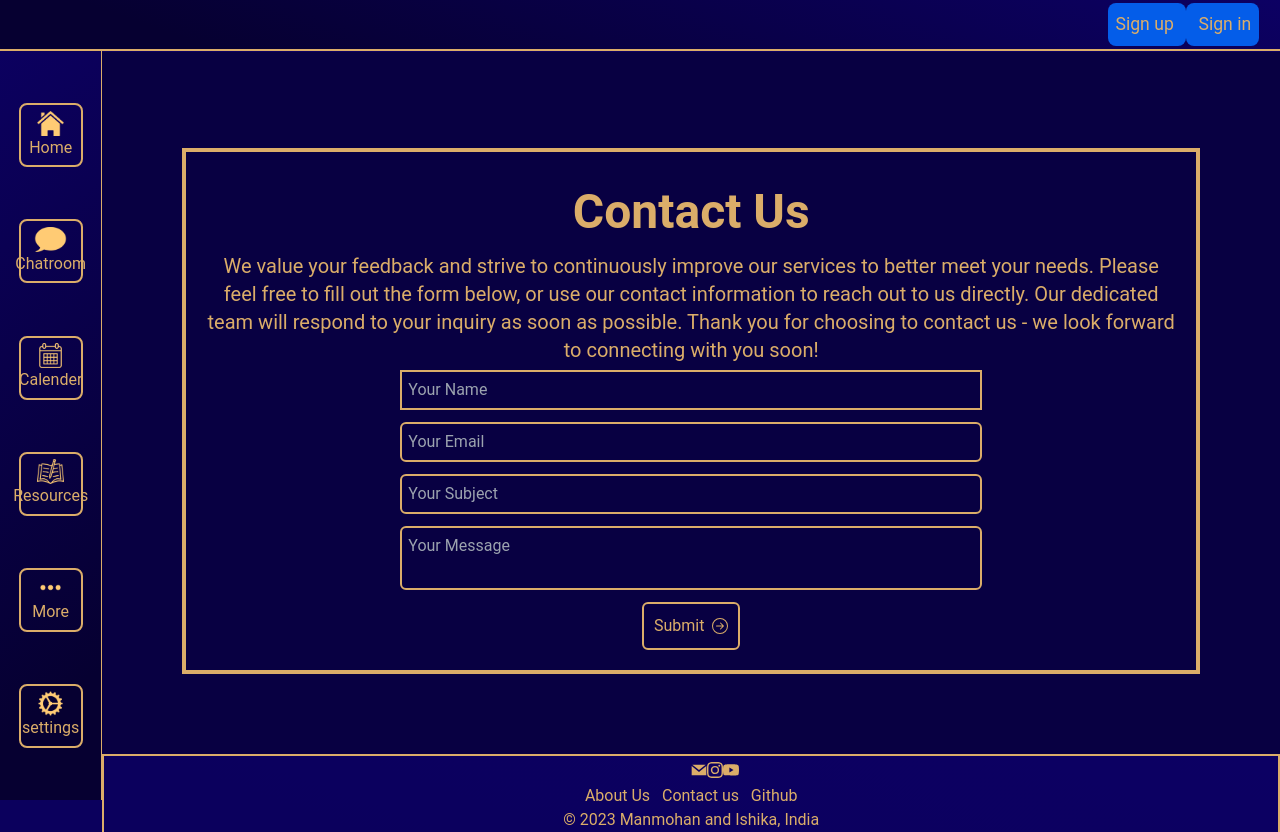
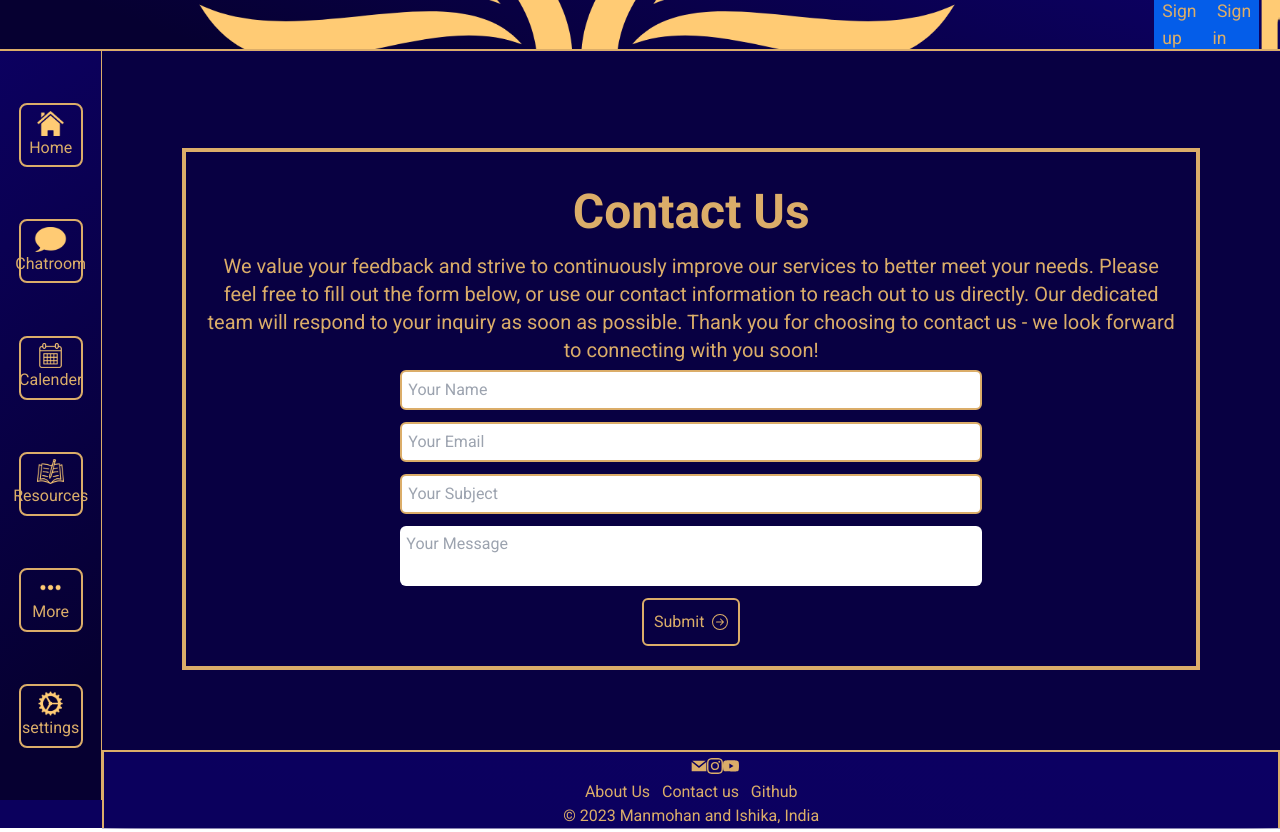
Before and after one commit to Manmohan63/Project-Phoenix, a Next.js app: page /contact in a window 1280 px wide. Built offline with nearby package versions, Linux system fonts and the light colour scheme; no server answers.

Commit message:
Made About Us Section and Addes the background image

```diff
--- a/Components/Navbar.jsx
+++ b/Components/Navbar.jsx
@@ -13,17 +13,17 @@ const Navbar = () => {
   return (
     <div className={styles["Navbar"]}>
       <div className={styles["container"]}>
-        <div className={styles["img_container"]} title={"CP UnOfficial"}>
-          <Link href='/'>
+        <div title={"CP UnOfficial"}>
+          <Link href='/' className='flex'>
             <Image
               src={logo}
               alt="Phoenix"
-              className={styles["bird"]}
+              className={"h-auto w-20 justify-around item-center"}
             />
             <Image
               src={name}
               alt="logo"
-              className={styles["name"]}
+              className={"p-1 h-auto w-48"}
             />
           </Link>
         </div>
--- /dev/null
+++ b/pages/about/index.jsx
@@ -0,0 +1,22 @@
+import React from 'react'
+
+const index = () => {
+  return (
+    <div className='flex justify-around items-around p-2.5 h-screen'>
+      <div className="w-4/5">
+        <h1 className='text-5xl font-bold text-center p-4'>ABOUT US</h1>
+        <p className='text-xl'>Welcome to CP Unofficial, an open community dedicated to competitive programming enthusiasts! We are a group of students from NITR who are passionate about programming and have come together to create a community for like-minded individuals to connect and collaborate.
+        At CP Unofficial, we believe that programming is not just a hobby, but a way of life. Our goal is to create a community where everyone can learn from each other, grow together, and have fun while doing it. Whether you are a beginner just starting out or a seasoned pro, we welcome you to join us on this journey. <br /><br />
+
+        Our community is focused on competitive programming, which is a sport that involves solving complex algorithmic problems under time pressure. Through regular contests, practice sessions, and discussions, we aim to provide a platform for our members to improve their skills and prepare for competitions.
+        We understand that learning can be challenging, and that is why we have created a friendly and supportive environment where members can help each other out. Our members are always available to answer questions, provide guidance, and share their knowledge. <br /><br />
+
+        We launched CP Unofficial in January 2021, and since then, we have grown into a vibrant community with members from all over the college. We have hosted several successful contests, workshops, and webinars, and we are constantly looking for new ways to improve and serve our members better. <br /><br />
+
+        We are excited about the future of CP Unofficial, and we invite you to be a part of our community. Join us today and take the first step towards becoming a better programmer!</p>
+      </div>
+    </div>
+  )
+}
+
+export default index
--- a/pages/chatroom/index.jsx
+++ b/pages/chatroom/index.jsx
@@ -54,12 +54,12 @@ function SignIn() {
   };
 
   return (
-    <>
+    <div className="h-screen">
       <button className='sign-in' onClick={signInWithGoogle}>
         Sign in
       </button>
 
-    </>
+    </div>
   );
 }
 
--- a/pages/contact/index.jsx
+++ b/pages/contact/index.jsx
@@ -34,15 +34,15 @@ export default function Contact() {
   const style2 = { backgroundimage: 'linear-gradient(200deg, #080042 0%, #060031 85%)'};
 
 return (
-  <div className={`pt-24 pb-20 px-20 bg-gradient-to-r from-gradient__light__blue to-dark__blue text-main`} style={{ ...style1, ...style2 }}>
+  <div className={`pt-24 pb-20 px-20`} style={{ ...style1, ...style2 }}>
     <div className="flex flex-col justify-center border-solid border-4 border-current p-5 h-full">
-      <h1 className="text-5xl font-semibold text-main leading-8 justify-center p-6 flex">
+      <h1 className="text-5xl font-semibold leading-8 justify-center p-6 flex">
         Contact Us
       </h1>
       <p className='text-center text-xl'>We value your feedback and strive to continuously improve our services to better meet your needs. Please feel free to fill out the form below, or use our contact information to reach out to us directly. Our dedicated team will respond to your inquiry as soon as possible. Thank you for choosing to contact us - we look forward to connecting with you soon!</p>
       <form onSubmit={handleSubmit(onSubmit)} className="flex flex-col justify-center items-center">
 
-        <input placeholder='Your Name' className='p-1.5 my-1.5 w-3/5 bg-transparent border-2 border-current' name="name" {...register('name', { required: true })} />
+        <input placeholder='Your Name' className='p-1.5 my-1.5 w-3/5 bg-transparent border-2 border-current rounded-md' name="name" {...register('name', { required: true })} />
         {errors.name && <span>This field is required</span>}
 
         <input placeholder='Your Email' className='p-1.5 my-1.5 w-3/5 bg-transparent border-2 border-current rounded-md' name="email" type="email" {...register('email', { required: true })} />
@@ -51,7 +51,7 @@ return (
         <input placeholder='Your Subject' className='p-1.5 my-1.5 w-3/5 bg-transparent border-2 border-current rounded-md' name="subject" {...register('subject', { required: true })} />
         {errors.subject && <span>This field is required</span>}
 
-        <textarea placeholder='Your Message' className='p-1.5 text-white resize-none  my-1.5 w-3/5 bg-transparent border-2  border-[#dbad69] rounded-md' name="message" {...register('message', { required: true })} />
+        <textarea placeholder='Your Message' className='p-1.5 resize-none my-1.5 w-3/5 bg-transparent rounded-md' name="message" {...register('message', { required: true })} />
         {errors.message && <span>This field is required</span>}
 
         <button type="submit" className='border-2 border-current mt-1.5 p-2.5 flex justify-center items-center rounded-md'>Submit &nbsp;<BsArrowRightCircle className='inline'/></button>
--- a/styles/Footer.module.scss
+++ b/styles/Footer.module.scss
@@ -7,8 +7,9 @@
     border-top: 2px solid $gold;
     border-left: 2px solid $gold;
     border-right: 2px solid $gold;
-    background-color: #0b005d;
+    // background-color: #0b005d;
     background-image: linear-gradient(200deg, #0c0063 0%, #0b005d 85%);
+    backdrop-filter: blur(20px);
     background-attachment: fixed;
     background-position: center;
     background-size: cover;
--- a/styles/Layout.module.scss
+++ b/styles/Layout.module.scss
@@ -1,7 +1,8 @@
 @import "./App.module.scss";
 .maincontent{
-    background-color: #0b005d;
-    background-image: linear-gradient(200deg, #0c0063 0%, #0b005d 85%);
+    // background-color: #0b005d;
+    // background-image: linear-gradient(200deg, #0c0063 0%, #0b005d 85%);
+    background-image: url('../public/1.png');
     background-attachment: fixed;
     background-position: center;
     background-size: cover;
--- a/styles/globals.css
+++ b/styles/globals.css
@@ -1,7 +1,8 @@
+@import url('https://fonts.googleapis.com/css2?family=Roboto:wght@300;400;500;700;900&display=swap');
+
 @tailwind base;
 @tailwind components;
 @tailwind utilities;
-@import url('https://fonts.googleapis.com/css2?family=Roboto:wght@300;400;500;700;900&display=swap');
 body{
     margin: 0;
     padding: 0;
--- a/tailwind.config.js
+++ b/tailwind.config.js
@@ -11,7 +11,7 @@ module.exports = {
   ],
   theme: {
     extend: {},
-    extend: {
+    colors: {
       'main': '#dbad69',
       'dark__blue': '#060031',
       'gradient__light__blue': '#080042'
```
Also changed, not shown: pages/index.jsx (+1 -2 lines), public/1.png.
